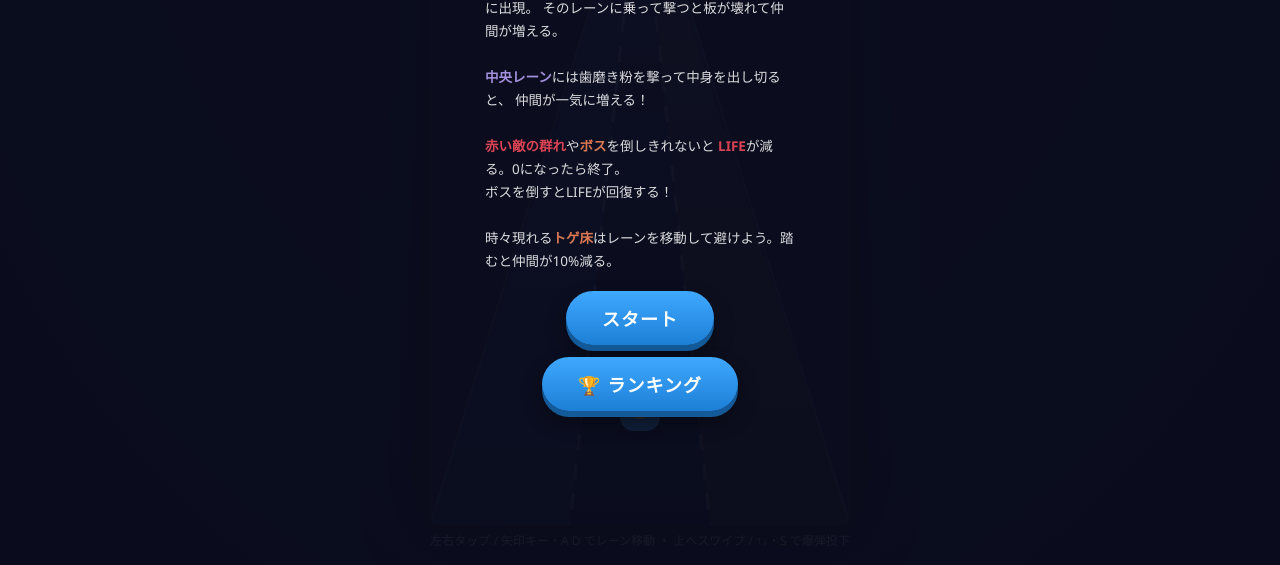
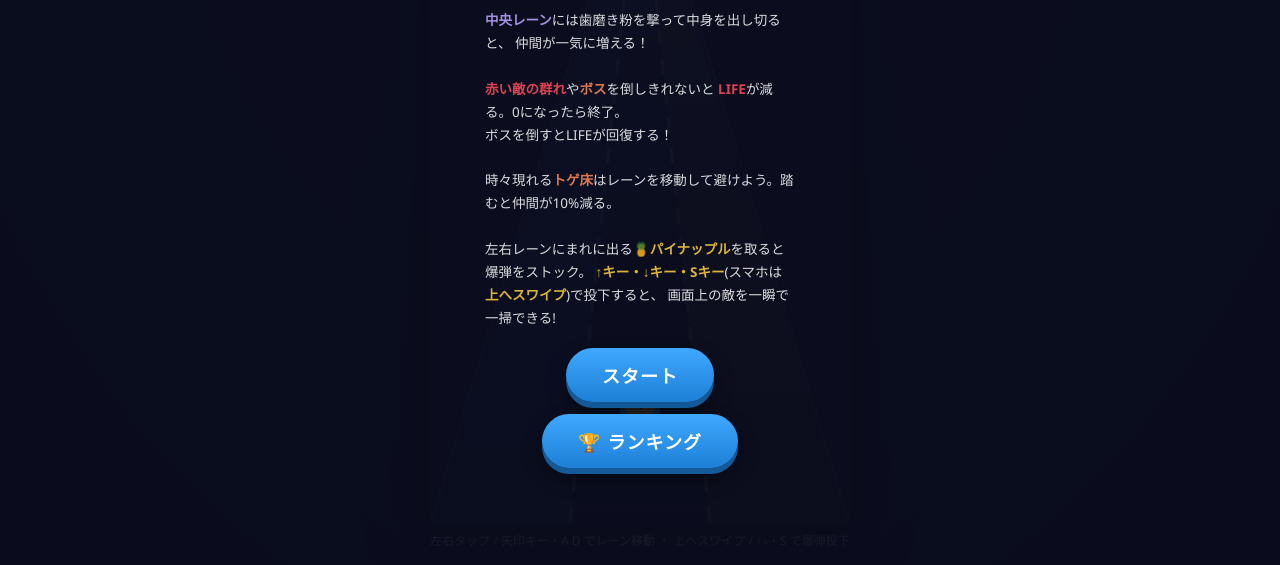
Before and after one commit to hirosak514/count-rush, a plain HTML site: page index.html in a window 1280 px wide. Shown: the part 235-800 px from the top of the page. Drawn offline with Linux system fonts and the light colour scheme; no server answers.

Commit message:
Fix camera angle direction, pull spawn depths closer, add pineapple how-to
- Camera: steeper perspective (smaller camDist) + horizon near top, matching
  the overhead reference (previous attempt flattened falloff, which barely
  changed the look)
- Spawn depths reduced so enemies/items first appear closer instead of tiny
  and far away
- Start screen now explains the pineapple bomb pickup/controls

Co-Authored-By: Claude Sonnet 5 <noreply@anthropic.com>
Claude-Session: https://claude.ai/code/session_01P2TYWvsKUmaTFbwA8AEdg4

```diff
--- a/index.html
+++ b/index.html
@@ -552,7 +552,10 @@
       <b style="color:var(--danger)">赤い敵の群れ</b>や<b style="color:#ff8a5c">ボス</b>を倒しきれないと
       <b style="color:var(--danger)">LIFE</b>が減る。0になったら終了。<br>
       ボスを倒すとLIFEが回復する！<br><br>
-      時々現れる<b style="color:#ff8a5c">トゲ床</b>はレーンを移動して避けよう。踏むと仲間が10%減る。
+      時々現れる<b style="color:#ff8a5c">トゲ床</b>はレーンを移動して避けよう。踏むと仲間が10%減る。<br><br>
+      左右レーンにまれに出る<b style="color:#ffd23f">🍍パイナップル</b>を取ると爆弾をストック。
+      <b style="color:#ffd23f">↑キー・↓キー・Sキー</b>(スマホは<b style="color:#ffd23f">上へスワイプ</b>)で投下すると、
+      画面上の敵を一瞬で一掃できる!
     </p>
     <button class="btn" id="startBtn">スタート</button>
     <button class="btn secondary" id="openRankBtn" style="margin-top:12px;">🏆 ランキング</button>
@@ -595,14 +598,15 @@
   // ---------- Pseudo-3D overhead-angle camera ----------
   // Camera angled further downward (more overhead/top-down) per reference: the horizon sits
   // close to the very top of the screen (the vanishing point reads as "the back of the
-  // track") instead of a third of the way down, and the size falloff between near and far
-  // items is gentler (bigger camDist) so the scene reads as a flatter, more top-down view
-  // rather than a steep low-angle perspective that makes tall stacks of items spill upward
-  // out of frame.
-  const horizonY = H*0.085;
+  // track"), AND the size falloff between near and far items is made MORE dramatic (smaller
+  // camDist), not less - a steep top-down tilt is what makes near items loom large while far
+  // items shrink away quickly near that high horizon, which is the strong-perspective look in
+  // the reference image (a flatter/bigger-camDist camera, tried first, barely changed the
+  // picture because far items stayed roughly as large as before even with the horizon moved).
+  const horizonY = H*0.06;
   const playerRowY = H-120;
   const vanishX = W/2;
-  const camDist = 230; // smaller = steeper falloff = bigger size difference between near and far items (more pronounced depth cue)
+  const camDist = 95; // smaller = steeper falloff = bigger size difference between near and far items (more pronounced depth cue)
 
   function laneCenterX(lane){ // position at the near (player) row, full width
     return lane*laneW + laneW/2;
@@ -1569,8 +1573,11 @@
 
   // ---------- SPAWNING ----------
   // left lane (0): mostly +1 plates. right lane (2): mostly +99 plates (rarer, more valuable).
-  const SPAWN_D_PLATE = 1150;
-  const SPAWN_D_CENTER = 1350;
+  // Spawn depths pulled in closer to the player (lower d) so enemies/items first appear
+  // noticeably nearer instead of reading as impossibly far away under the steeper overhead
+  // camera (same ~85% ratio between the plate/spike depth and the center-lane depth as before).
+  const SPAWN_D_PLATE = 810;
+  const SPAWN_D_CENTER = 950;
 
   function plateColor(value){
     if(value>=5000) return '#b06bff';
@@ -1619,7 +1626,7 @@
     items.push({type:'plate', lane:laneBig, d:SPAWN_D_PLATE, baseH:40, value: bigVal, dead:false});
   }
 
-  const SPAWN_D_SPIKE = 1150;
+  const SPAWN_D_SPIKE = 810;
   const SPIKE_PENALTY_PCT = 0.10; // 10% of COUNT lost if not avoided
 
   function spawnSpikeTrap(){
```
